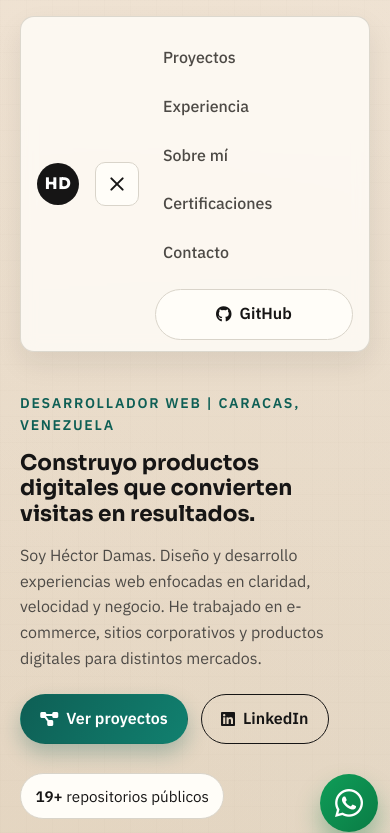
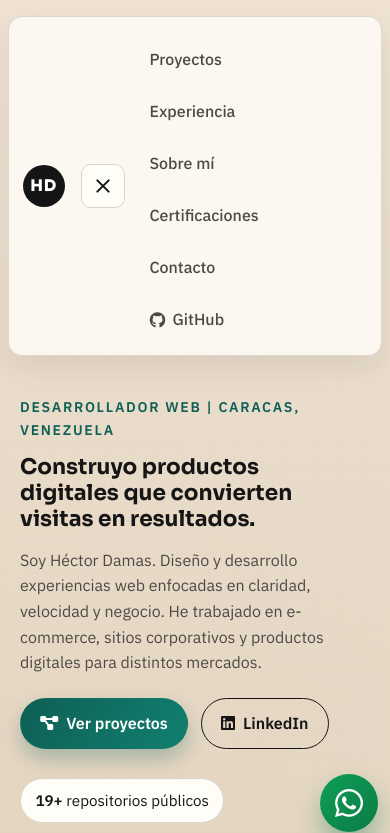
Before and after one commit to hectordamas/hectordamas.github.io, a plain HTML site: page index.html in a window 390 px wide. Both pictures are taken after a click on the button "Abrir menu de navegacion". Shown: the top 833 px of the page. Drawn offline with Linux system fonts and the light colour scheme.

Commit message:
Ajuste de espacio superior del navbar sticky

```diff
--- a/index.html
+++ b/index.html
@@ -46,6 +46,16 @@
           <a href="#sobre-mi">Sobre mí</a>
           <a href="#certificaciones">Certificaciones</a>
           <a href="#contacto">Contacto</a>
+          <a
+            class="mobile-menu-link"
+            href="https://github.com/hectordamas"
+            target="_blank"
+            rel="noopener noreferrer"
+            aria-label="Abrir GitHub de Héctor Damas"
+          >
+            <i class="fa-brands fa-github" aria-hidden="true"></i>
+            GitHub
+          </a>
         </nav>
         <a class="btn btn-outline btn-with-icon" href="https://github.com/hectordamas" target="_blank" rel="noopener noreferrer" aria-label="Abrir GitHub de Héctor Damas">
           <i class="fa-brands fa-github" aria-hidden="true"></i>
--- a/styles.css
+++ b/styles.css
@@ -71,10 +71,10 @@ a {
 
 .topbar {
   position: sticky;
-  top: 0;
+  top: calc(env(safe-area-inset-top, 0px) + 0.85rem);
   z-index: 1000;
   width: var(--container);
-  margin: 1rem auto 0;
+  margin: 1.15rem auto 0;
   padding: 0.7rem 1rem;
   display: flex;
   align-items: center;
@@ -176,6 +176,10 @@ a {
 
 .topbar nav a.is-current {
   color: var(--brand);
+}
+
+.mobile-menu-link {
+  display: none;
 }
 
 main {
@@ -938,7 +942,11 @@ h1 {
     flex-wrap: wrap;
     justify-content: space-between;
     align-items: center;
-    position: static;
+    position: sticky;
+    top: calc(env(safe-area-inset-top, 0px) + 1rem);
+    margin: 1rem auto 0;
+    width: calc(100% - 1rem);
+    padding: 0.75rem 0.85rem;
   }
 
   .menu-toggle {
@@ -967,12 +975,23 @@ h1 {
   }
 
   .topbar nav a {
-    padding: 0.55rem 0.5rem;
+    padding: 0.65rem 0.55rem;
     border-radius: 8px;
   }
 
   .topbar .btn {
-    width: 100%;
+    display: none;
+  }
+
+  .mobile-menu-link {
+    display: inline-flex;
+    align-items: center;
+    gap: 0.45rem;
+  }
+
+  .mobile-menu-link i {
+    width: 1rem;
+    text-align: center;
   }
 
   .section {
```
